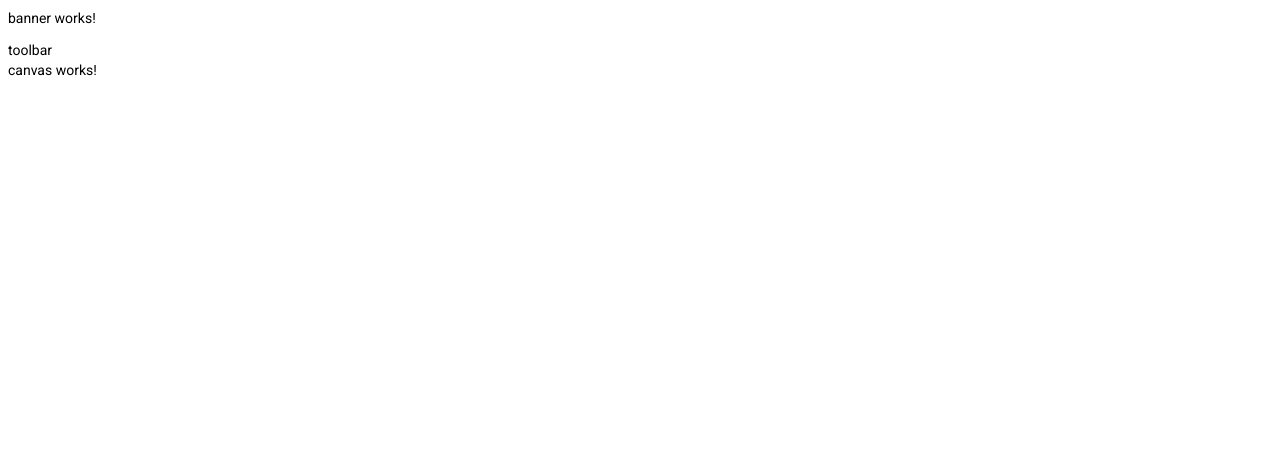
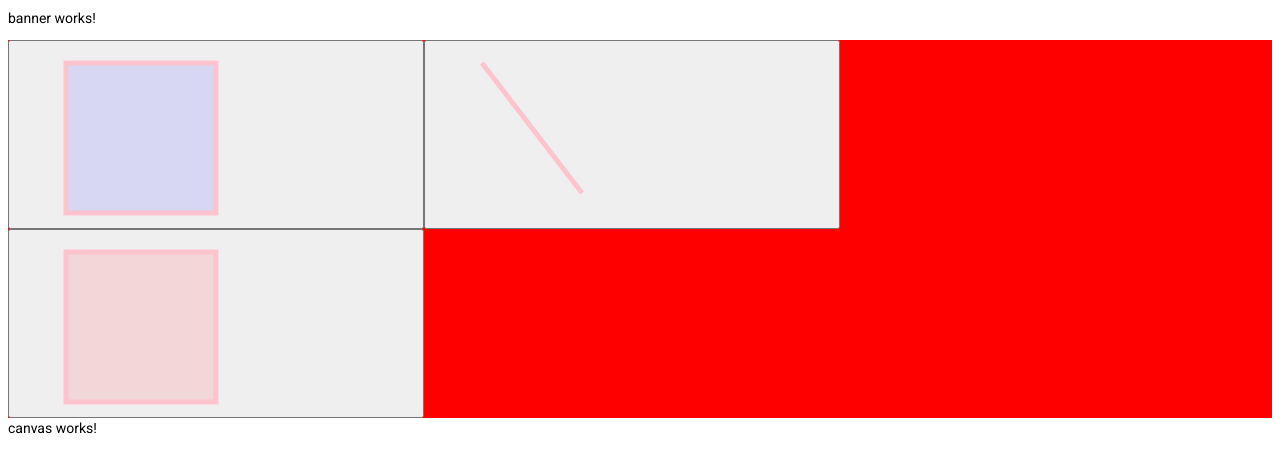
Before and after one commit to nilCux/architecture-logicielle, an Angular app: page / in a window 1280 px wide. Shown: the top 472 px of the page. Built offline with nearby package versions, Linux system fonts and the light colour scheme.

Commit message:
Add toolbar buttons

```diff
--- a/package.json
+++ b/package.json
@@ -21,6 +21,7 @@
     "@angular/platform-browser": "~13.0.0",
     "@angular/platform-browser-dynamic": "~13.0.0",
     "@angular/router": "~13.0.0",
+    "bootstrap": "^5.2.2",
     "rxjs": "~7.4.0",
     "tslib": "^2.3.0",
     "zone.js": "~0.11.4"
--- a/src/app/toolbar/toolbar.component.html
+++ b/src/app/toolbar/toolbar.component.html
@@ -1,3 +1,24 @@
 <div class="toolbar-container">
-    toolbar
+    <div class="tool-container">
+        <button class="tool btn btn-outline-primary btn-icon ml-2">
+            <svg width="400" height="180">
+                <rect x="50" y="20" width="150" height="150"
+                    style="fill:blue;stroke:pink;stroke-width:5;fill-opacity:0.1;stroke-opacity:0.9" />
+            </svg>
+        </button>
+        <button class="tool btn btn-outline-primary btn-icon ml-2">
+            <svg width="400" height="180">
+                <line x1="50" y1="20" x2="150" y2="150"
+                    style="stroke:pink;stroke-width:5;fill-opacity:0.1;stroke-opacity:0.9" />
+            </svg>
+        </button>
+    </div>
+    <div class="color-container">
+        <button class="tool btn btn-outline-primary btn-icon ml-2">
+            <svg width="400" height="180">
+                <rect x="50" y="20" width="150" height="150"
+                    style="fill:red;stroke:pink;stroke-width:5;fill-opacity:0.1;stroke-opacity:0.9" />
+            </svg>
+        </button>
+    </div>
 </div>
--- a/src/app/toolbar/toolbar.component.sass
+++ b/src/app/toolbar/toolbar.component.sass
@@ -0,0 +1,2 @@
+.toolbar-container
+    background-color: red
```
Also changed, not shown: 1 other file (tests, documents, lock files or other folders).
